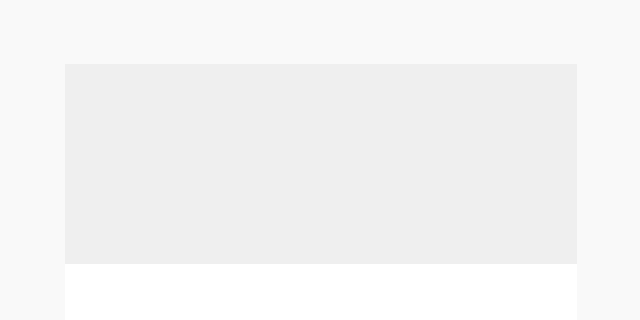
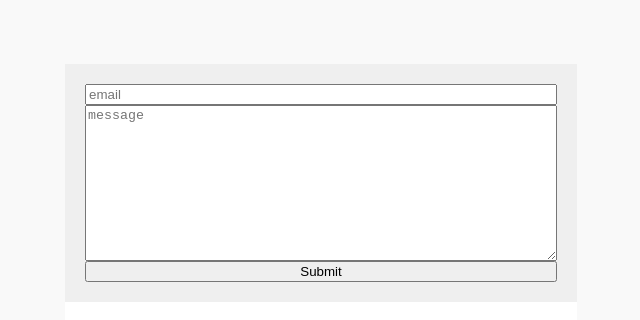
Before and after one commit to markkhotin/message-feed-project, a React (Create React App) app in the folder client/: page / in a window 1280 px wide. Shown: the top 320 px of the page, without its empty margins (319-959 px from the left). Built offline with nearby package versions, Linux system fonts and the light colour scheme.

Commit message:
- Created basic MessageForm component

```diff
--- a/client/src/components/Main.js
+++ b/client/src/components/Main.js
@@ -1,9 +1,11 @@
 import React from 'react';
 import styled from 'styled-components';
 
+import MessageForm from "components/MessageForm";
+
 const Main = () => (
   <Container>
-    <Form/>
+    <MessageForm/>
     <Feed/>
   </Container>
 );
@@ -12,11 +14,6 @@ const Container = styled.div`
   margin: 5% 30%;
 `;
 
-const Form = styled.div`
-  background-color: #efefef;
-  height: 200px;
-`;
-
 const Feed = styled.div`
   background-color: white;
   height: 400px;
--- /dev/null
+++ b/client/src/components/MessageForm.js
@@ -0,0 +1,69 @@
+import React from "react";
+import styled from "styled-components";
+import * as Yup from "yup";
+import { Formik, Form, Field } from "formik";
+
+const messageFormValidation = Yup.object().shape({
+  email: Yup.string()
+    .email("Email not valid")
+    .required("Email is required"),
+  text: Yup.string().required("Message is required")
+});
+
+const MessageForm = () => (
+  <Formik
+    validationSchema={messageFormValidation}
+    enableReinitialize
+    onSubmit={(values, { setSubmitting }) => {
+      setTimeout(() => {
+        alert(JSON.stringify(values, null, 2));
+        setSubmitting(false);
+      }, 400);
+    }}
+  >
+    {({
+      values,
+      errors,
+      touched,
+      handleChange,
+      handleBlur,
+      handleSubmit,
+      isSubmitting
+    }) => (
+      <StyledForm onSubmit={handleSubmit}>
+        <Field
+          type="email"
+          name="email"
+          placeholder="email"
+          onChange={handleChange}
+          onBlur={handleBlur}
+          value={values.email}
+        />
+        {touched.email && errors.email}
+        <Field
+          component="textarea"
+          placeholder="message"
+          name="text"
+          onChange={handleChange}
+          onBlur={handleBlur}
+          value={values.password}
+          cols={30}
+          rows={10}
+        />
+        {touched.text && errors.text}
+        <button type="submit" disabled={isSubmitting}>
+          Submit
+        </button>
+      </StyledForm>
+    )}
+  </Formik>
+);
+
+const StyledForm = styled(Form)`
+  display: flex;
+  flex-direction: column;
+  padding: 20px;
+  background-color: #efefef;
+`;
+
+export default MessageForm;
```
